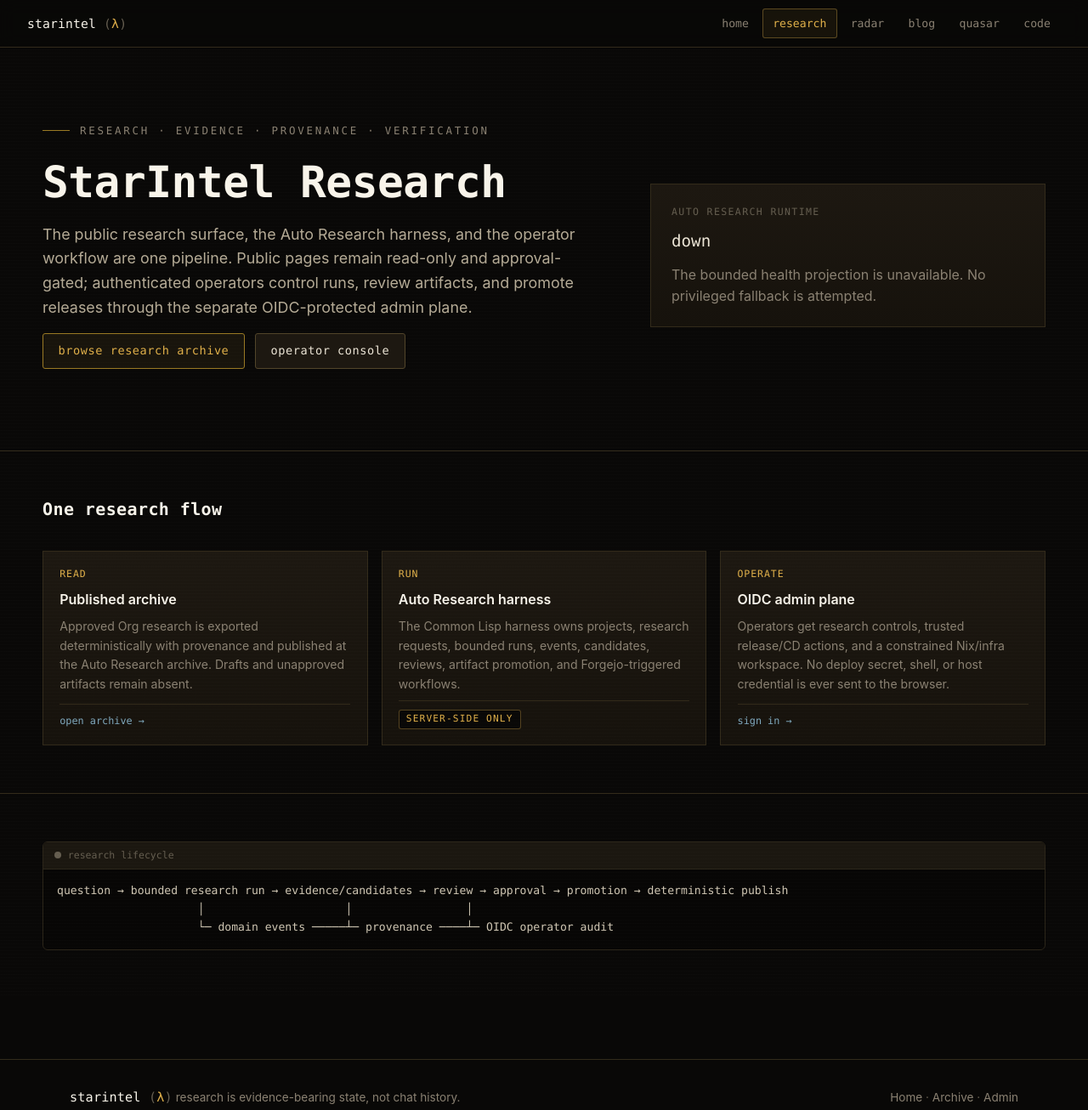
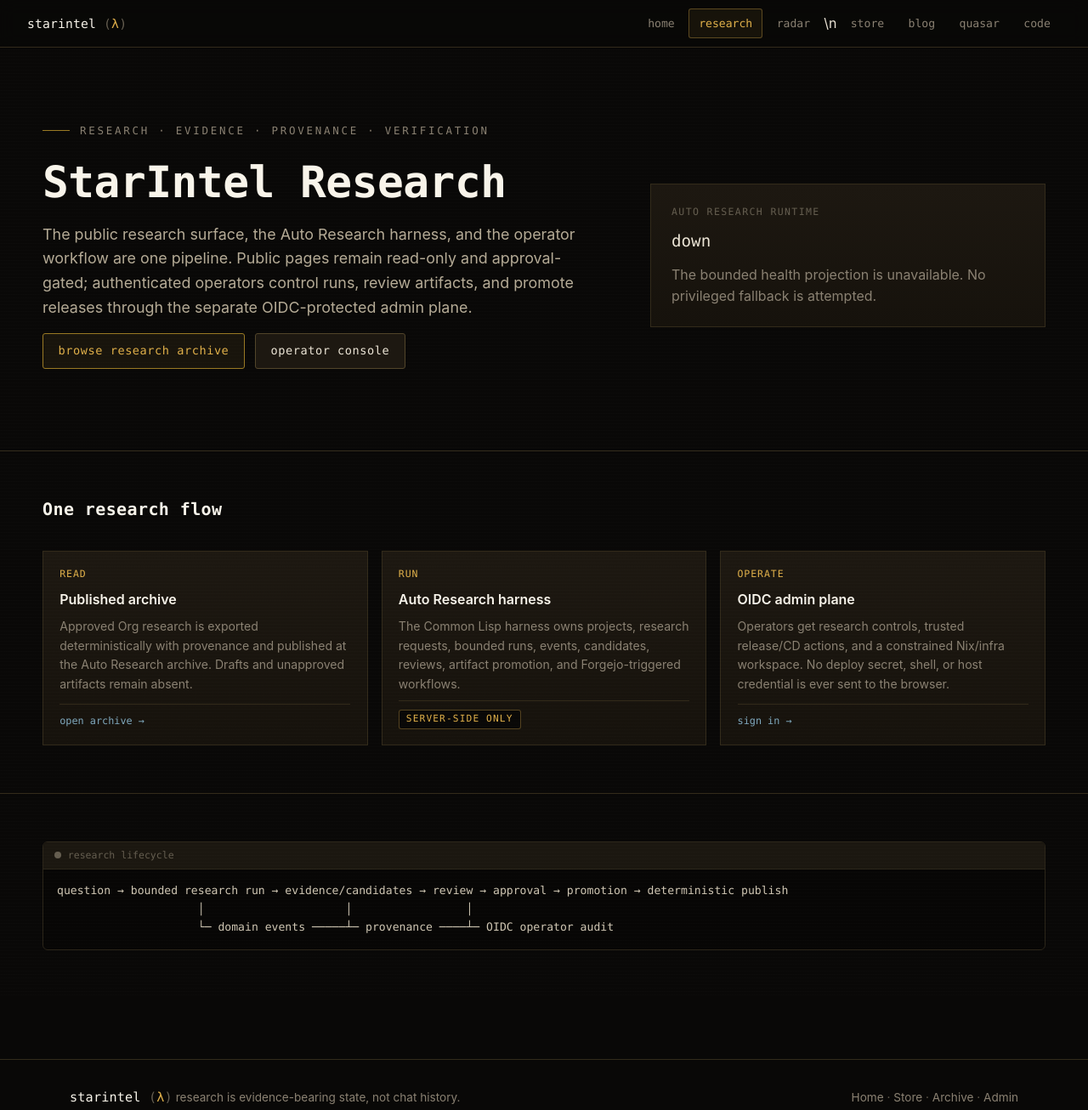
Before and after one commit to starintel-labs/website, a website built with Vite: page apps/main/research.html in a window 1280 px wide. Shown: the whole page at 85% size. Built offline with nearby package versions, Linux system fonts and the light colour scheme; no server answers.

Commit message:
nav: link StarIntel Store from research

```diff
--- a/apps/main/research.html
+++ b/apps/main/research.html
@@ -16,7 +16,7 @@
       <nav class="si-topbar__nav" aria-label="Primary">
         <a href="/">home</a>
         <a href="/research" aria-current="page">research</a>
-        <a href="/radar">radar</a>
+        <a href="/radar">radar</a>\n        <a href="/store">store</a>
         <a href="https://blog.starintel.actor/" target="_blank" rel="noopener">blog</a>
         <a href="https://quasar.starintel.actor/" target="_blank" rel="noopener">quasar</a>
         <a href="https://git.starintel.actor/starintel-labs" target="_blank" rel="noopener">code</a>
@@ -101,7 +101,7 @@
     <footer class="si-footer">
       <div class="si-shell">
         <span><span data-wordmark-sm></span> <span class="muted">research is evidence-bearing state, not chat history.</span></span>
-        <span><a href="/">Home</a> · <a href="https://auto-research.starintel.actor/" target="_blank" rel="noopener">Archive</a> · <a href="https://admin.starintel.actor/" target="_blank" rel="noopener">Admin</a></span>
+        <span><a href="/">Home</a> · <a href="/store">Store</a> · <a href="https://auto-research.starintel.actor/" target="_blank" rel="noopener">Archive</a> · <a href="https://admin.starintel.actor/" target="_blank" rel="noopener">Admin</a></span>
       </div>
     </footer>
 
```
